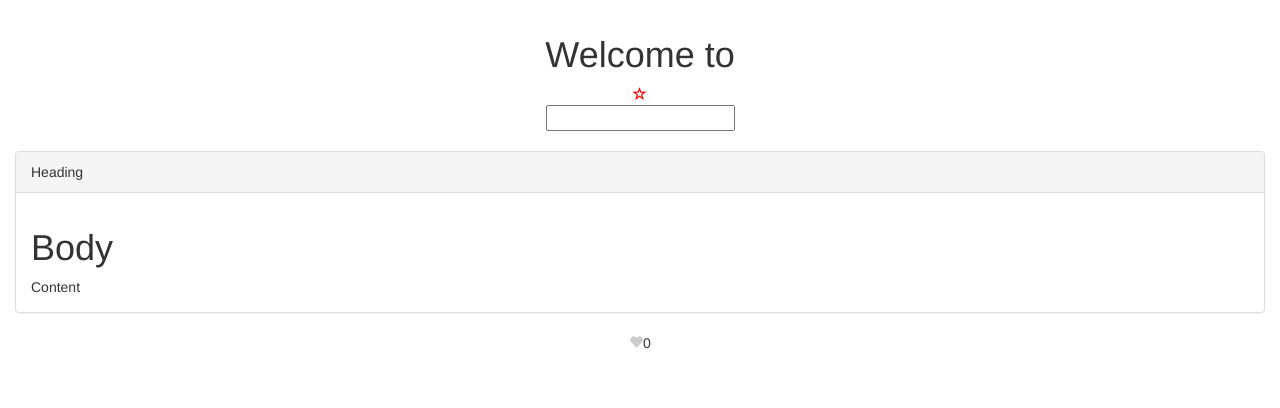
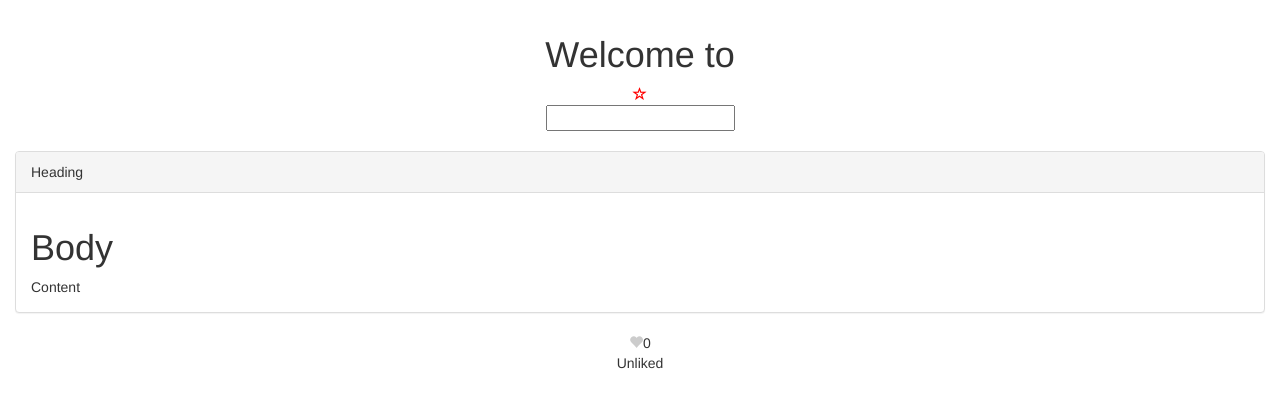
Before and after one commit to percy0890/Reusable-components, an Angular app: page / in a window 1280 px wide. Shown: the top 408 px of the page. Built offline with nearby package versions, Linux system fonts and the light colour scheme.

Commit message:
ngIf directive use

```diff
--- a/src/app/like/like.component.html
+++ b/src/app/like/like.component.html
@@ -5,4 +5,9 @@
     (click)="toggle()">
   </span>
   <span>{{likesCount}}</span>
+  <div>
+    <span *ngIf="isSelected; then like else unlike">Liked</span>
+    <ng-template #like>Liked</ng-template>
+    <ng-template #unlike>Unliked</ng-template>
+  </div>
 </div>
```
